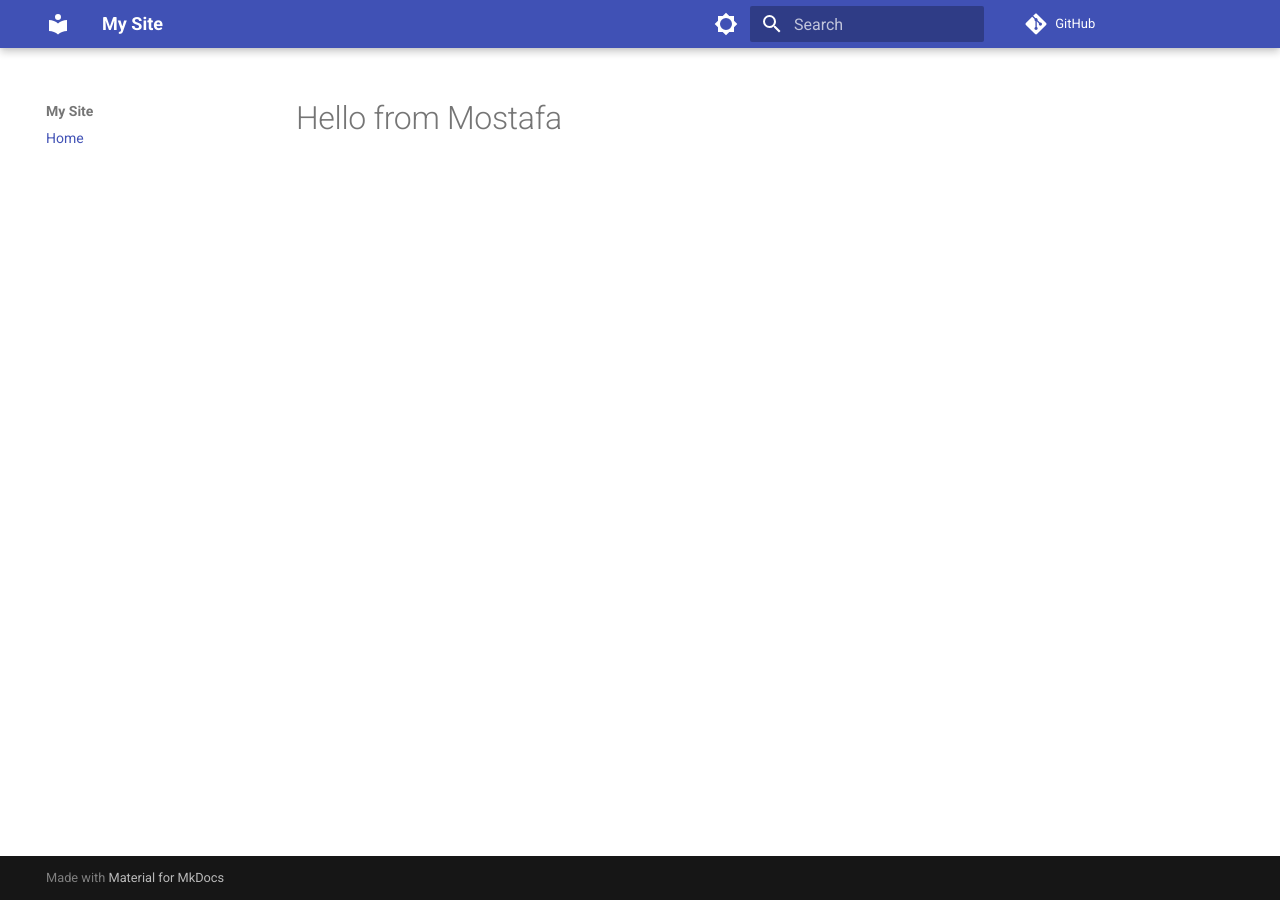
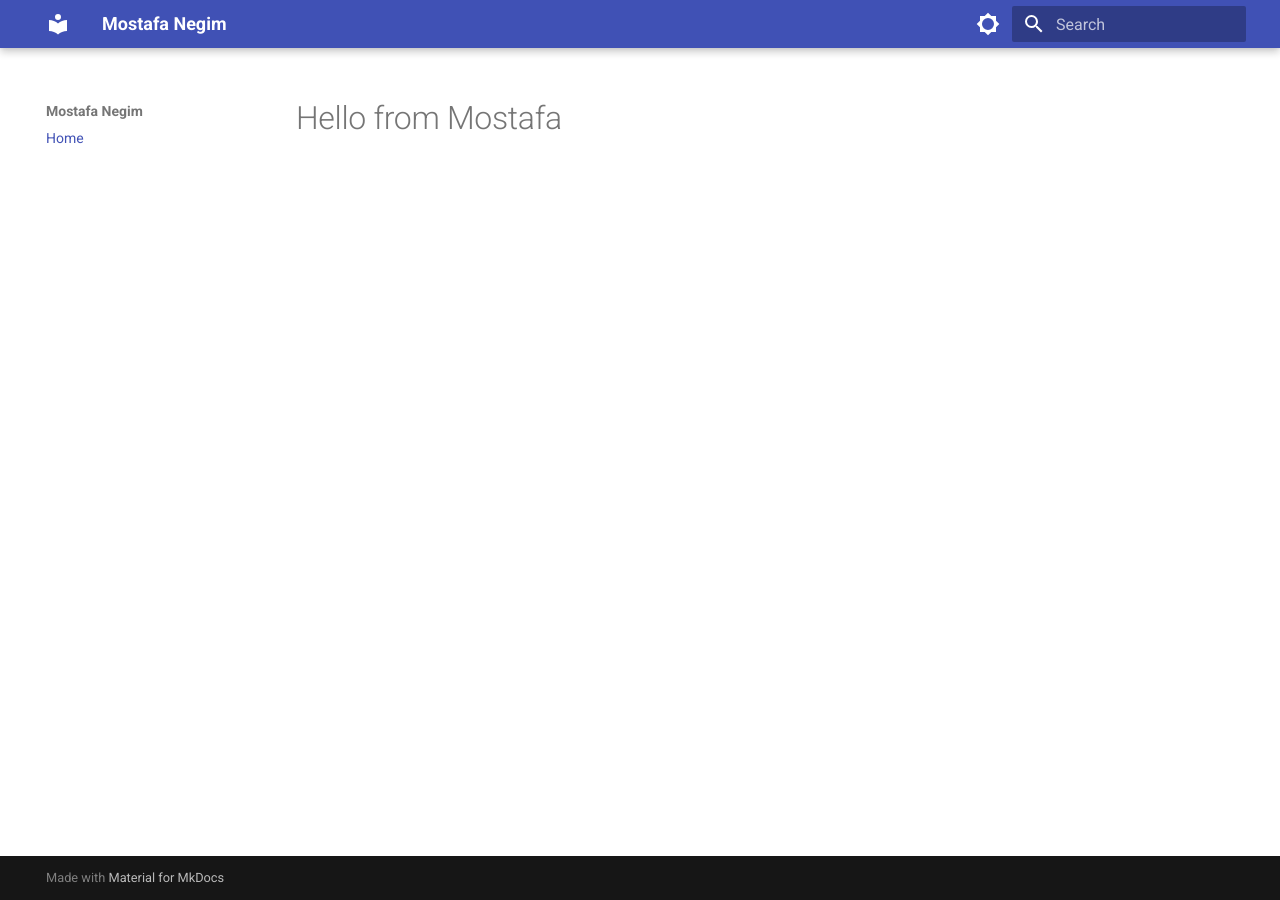
Before and after one commit to MostafaNegim/MostafaNegim.github.io, an MkDocs documentation site: the page built from src/index.md, in a window 1280 px wide. Built offline with MkDocs 1.6.1 and Material for MkDocs 9.7.7, drawn with Linux system fonts in a browser that asks for light colours.

Commit message:
update: mkdocs.yml

```diff
--- a/mkdocs.yml
+++ b/mkdocs.yml
@@ -1,6 +1,6 @@
-site_name: My Site
+site_name: Mostafa Negim
 site_url: https://monegim.github.io/
-repo_url: https://github.com/monegim
+# repo_url: https://github.com/monegim
 nav:
   - Home: 'index.md'
 # markdown_extensions:
```
